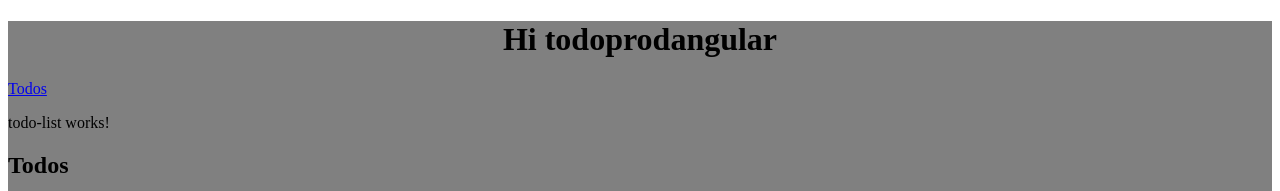
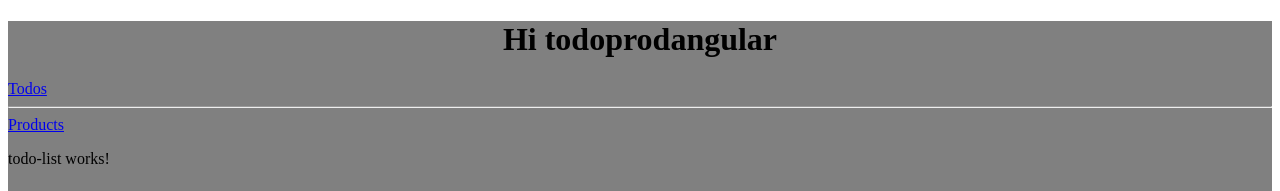
Before and after one commit to shome98/todoprodangular, an Angular app: page / in a window 1280 px wide. Shown: the top 191 px of the page. Built offline with nearby package versions, Linux system fonts and the light colour scheme; no server answers.

Commit message:
product link

```diff
--- a/src/app/app.component.html
+++ b/src/app/app.component.html
@@ -2,6 +2,8 @@
   <h1>Hi {{title}}</h1>
   <nav>
     <a routerLink="/todos" routerLinkActive="active">Todos</a>
+    <hr>
+    <a routerLink="/products" routerLinkActive="active">Products</a>
   </nav>
   <router-outlet />
 </main>
```
